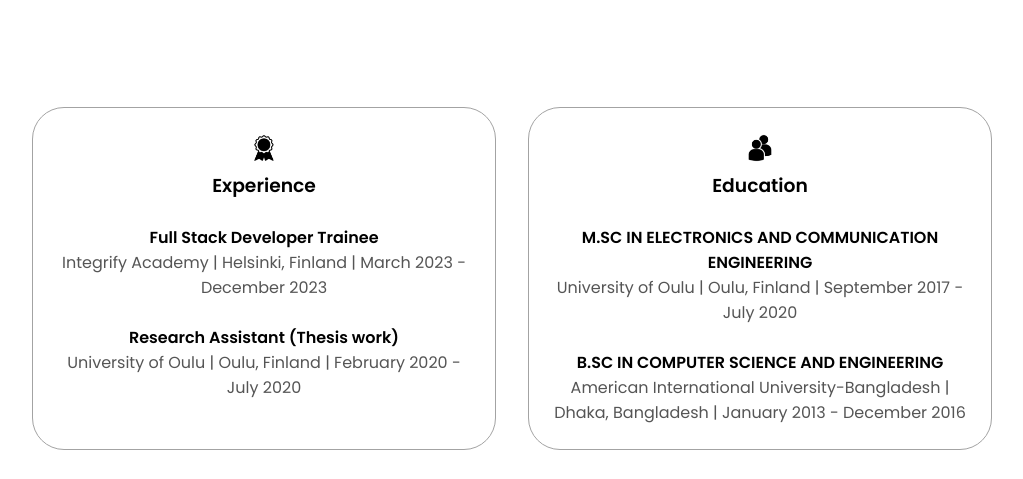
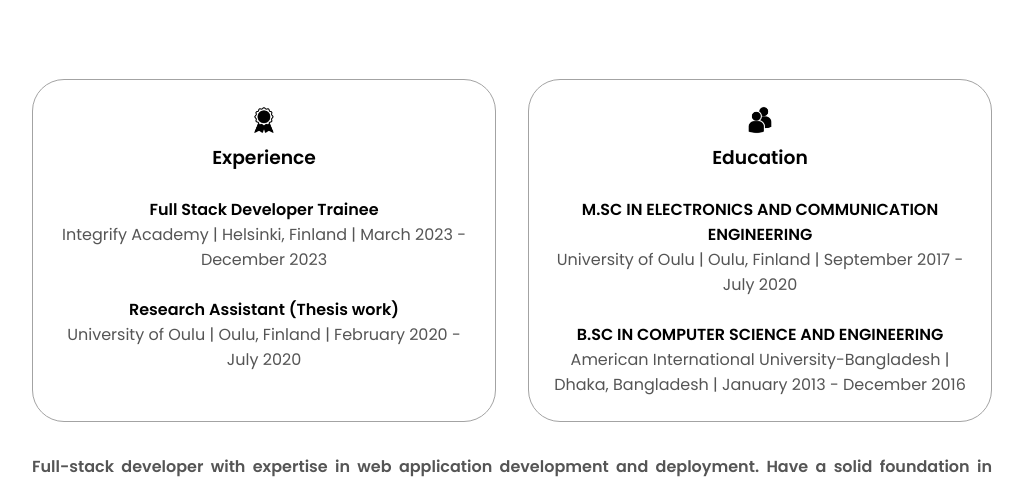
Before and after one commit to MdJunayedurRahman/Portfolio, a plain HTML site: page index.html in a window 1280 px wide. Shown: the part 732-1211 px from the top of the page, without its empty margins (128-1151 px from the left). Drawn offline with Linux system fonts and the light colour scheme.

Commit message:
Update style.css

```diff
--- a/style.css
+++ b/style.css
@@ -150,7 +150,7 @@ a:hover {
 
 section {
   padding-top: 4vh;
-  height: 96vh;
+  height: auto;
   margin: 0 10rem;
   box-sizing: border-box;
   min-height: fit-content;
```
